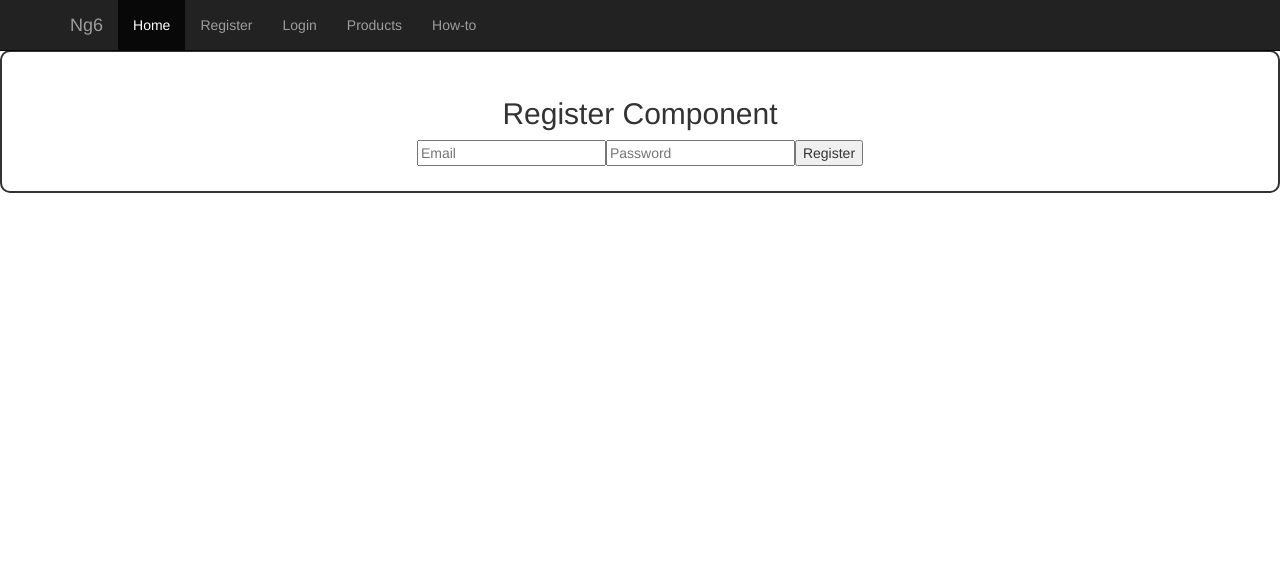
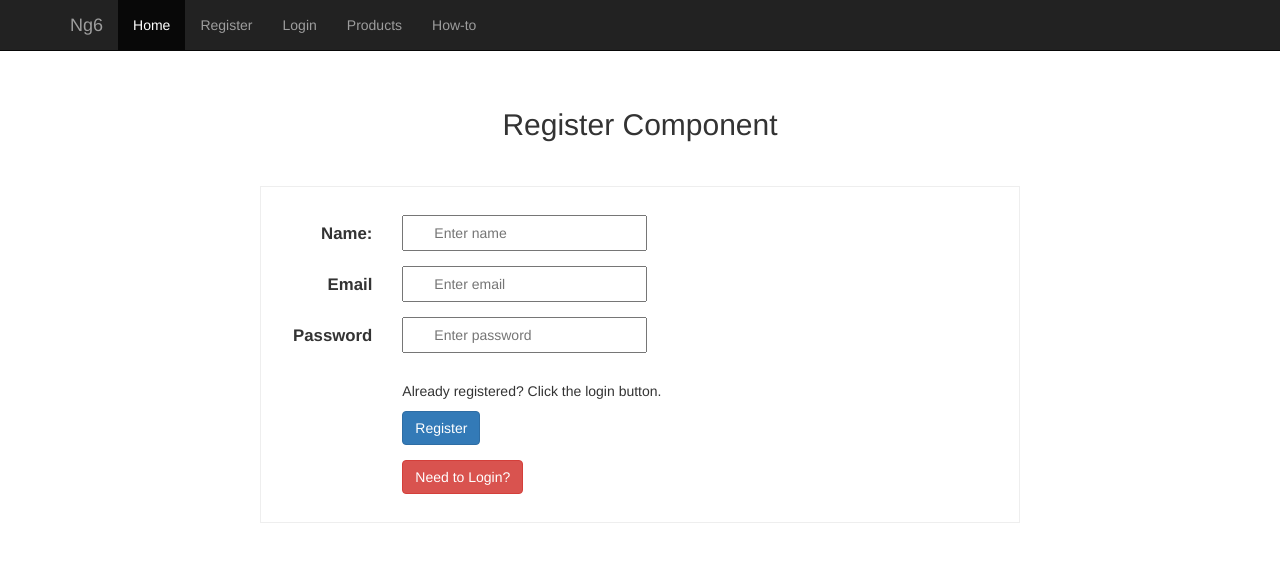
Before and after one commit to stefan22/ng-list-updt, an Angular app: page /register in a window 1280 px wide. Shown: the top 562 px of the page. Built offline with nearby package versions, Linux system fonts and the light colour scheme.

Commit message:
..and register component

```diff
--- a/src/app/register/register.component.css
+++ b/src/app/register/register.component.css
@@ -1,6 +1,28 @@
-div {
-  border: 2px solid;
-  padding: 25px;
-  border-radius: 10px;
+.loginwrapper {
+  margin: 2em 0 1em;
+}
+
+.innerlogin {
+  margin:2em 0;
+}
+
+.loginwrapper h2 {
   text-align: center;
+  margin:1em 0 1.5em;
 }
+
+.form-horizontal {
+  border: 1px solid #eeeeee;
+}
+
+.form-horizontal .control-label {
+    font-size: 1.2em;
+}
+
+.form-group input {
+  padding: 6px 30px;
+}
+
+.loginpassword {
+  margin-top:2em;
+}
--- a/src/app/register/register.component.html
+++ b/src/app/register/register.component.html
@@ -1,8 +1,51 @@
-<div>
-  <h2>Register Component</h2>
-  <input type="email" name="email" placeholder="Email">
+<div class="container">
+  <div class="loginwrapper">
+    <div class="row">
+      <div class="col-md-12 col-sm-12 col-xs-12">
+        <h2>Register Component</h2>
+        <div class="form-horizontal col-md-8 col-md-offset-2">
+          <div class="innerlogin">
+            <div class="form-group">
+              <label for="inputEmail3" class="col-sm-2 control-label">Name:</label>
+              <div class="col-sm-10">
+                <input type="email" name="email" placeholder="Enter name">
+              </div>
+            </div>
+            <div class="form-group">
+              <label for="inputEmail3" class="col-sm-2 control-label">Email</label>
+              <div class="col-sm-10">
+                <input type="email" name="email" placeholder="Enter email">
+              </div>
+            </div>
+            <div class="form-group">
+              <label for="inputEmail3" class="col-sm-2 control-label">Password</label>
+              <div class="col-sm-10">
+                <input type="password" name="password" placeholder="Enter password">
+              </div>
+            </div>
+            <div class="loginpassword">
+              <div class="form-group">
+                <div class="col-sm-offset-2 col-sm-10">
+                  <p>Already registered? Click the login button.</p>
+                  <button class="btn btn-primary" type="submit" (click)="onRegister()">Register</button>
+                </div>
+              </div>
+              <div class="form-group">
+                <div class="col-sm-10 col-sm-offset-2 col-xs-12">
+                  <button class="btn btn-danger"
+                   (click)="onRegister"
+                   [routerLink]="['/login']">
+                    Need to Login?
+                  </button>
+                </div>
+              </div>
+            </div>
 
-  <input type="password" name="password" placeholder="Password">
+          </div>
+        </div>
+      </div>
 
-  <button type="submit">Register</button>
+
+    </div>
+  </div>
 </div>
--- a/src/app/register/register.component.ts
+++ b/src/app/register/register.component.ts
@@ -1,15 +1,16 @@
 import { Component, OnInit } from '@angular/core';
 
 @Component({
-  selector: 'app-register',
-  templateUrl: './register.component.html',
-  styleUrls: ['./register.component.css']
+  selector: "app-register",
+  templateUrl: "./register.component.html",
+  styleUrls: ["./register.component.css"]
 })
 export class RegisterComponent implements OnInit {
+  constructor() {}
 
-  constructor() { }
+  ngOnInit() {}
 
-  ngOnInit() {
+  onRegister() {
+    alert('please don\'t do that again');
   }
-
 }
```
